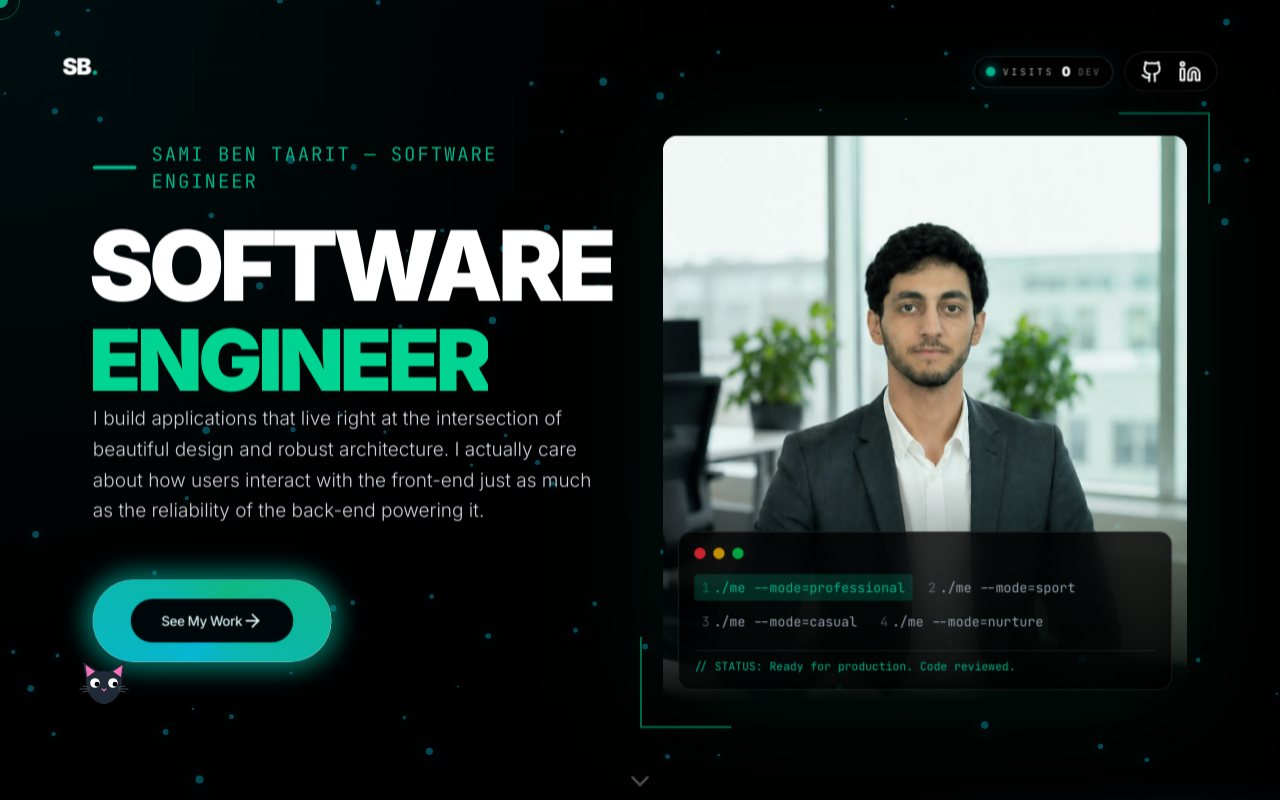
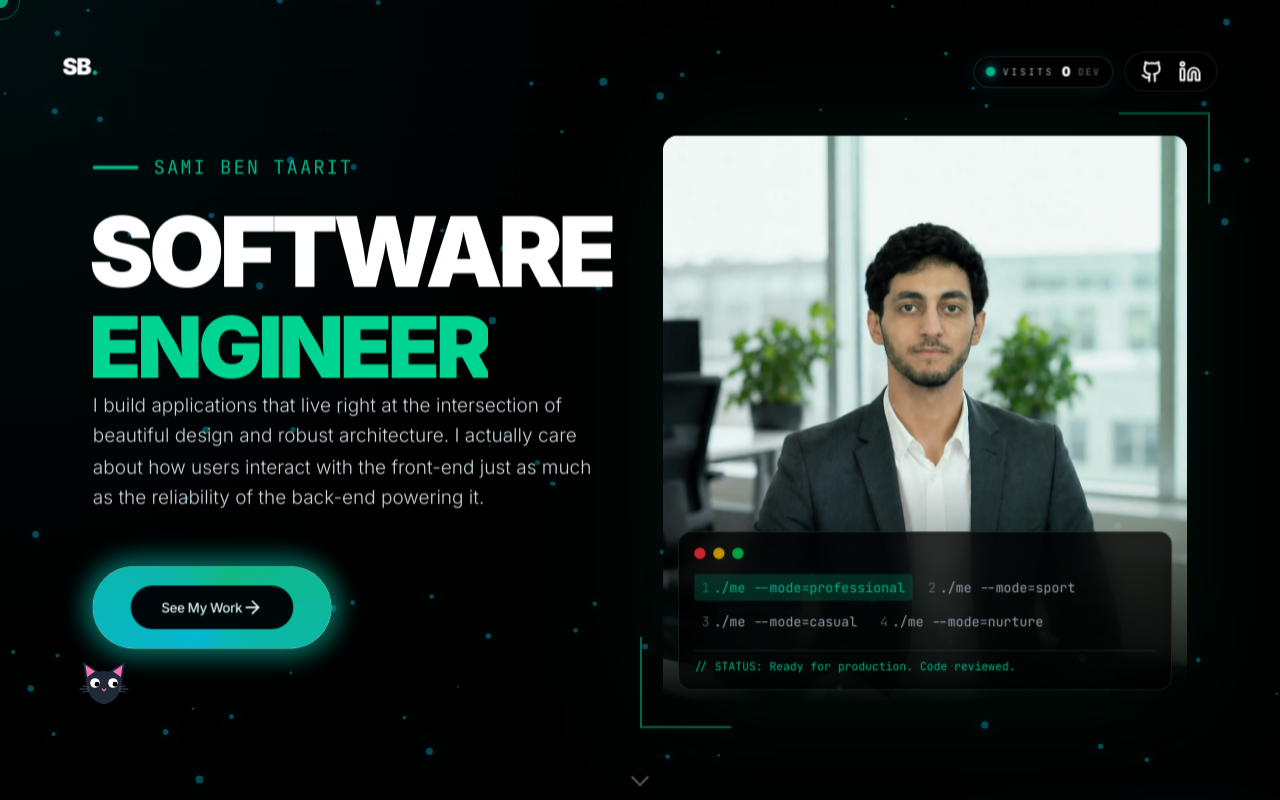
Before and after one commit to samibentaarit/portfolio-website, a Next.js app: page / in a window 1280 px wide. Shown: the top 800 px of the page. Built offline with nearby package versions, Linux system fonts and the light colour scheme.

Commit message:
fix: adjust body class for layout and update name display in portfolio

```diff
--- a/app/layout.tsx
+++ b/app/layout.tsx
@@ -56,7 +56,7 @@ export default function RootLayout({
 }>) {
   return (
     <html lang="en" className={`${_spaceGrotesk.variable} ${_inter.variable} ${_jetbrainsMono.variable}`} data-scroll-behavior="smooth">
-      <body className="font-sans antialiased">
+      <body className="relative font-sans antialiased">
         {children}
         {process.env.NODE_ENV === 'production' && <Analytics />}
       </body>
--- a/app/page.tsx
+++ b/app/page.tsx
@@ -191,7 +191,7 @@ export default function PortfolioV3() {
               className="mb-6 flex items-center gap-4"
             >
               <div className="h-1 w-12 bg-primary rounded-full" />
-              <span className="font-mono text-primary uppercase tracking-widest text-lm lg:text-xl">Sami Ben Taarit — Software Engineer</span>
+              <span className="font-mono text-primary uppercase tracking-widest text-lm lg:text-xl">Sami Ben Taarit </span>
             </motion.div>
 
             <div className="overflow-hidden -ml-1">
```
